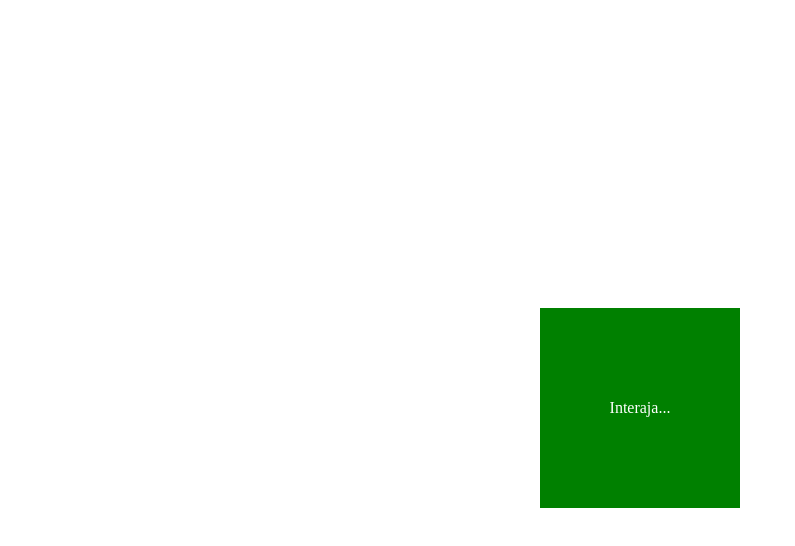
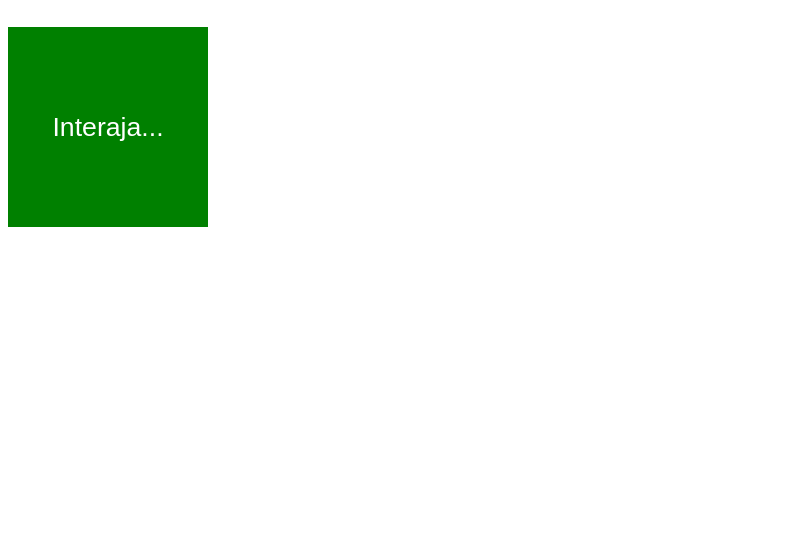
Before and after one commit to ruanpreboucas/javascript, a plain HTML site: page ex006/index.html in a window 1280 px wide. Shown: the whole page, without its empty margins (0-795 px from the left). Drawn offline with Linux system fonts and the light colour scheme.

Commit message:
atualização ex006

```diff
--- a/ex006/index.html
+++ b/ex006/index.html
@@ -5,31 +5,48 @@
     <meta http-equiv="X-UA-Compatible" content="IE=edge">
     <meta name="viewport" content="width=device-width, initial-scale=1.0">
     <title>Eventos DOM</title>
-</head>
     <style>
 
-    div.container{
-        height: 100vh;
-        display: flex;
-        flex-direction: column;
-        align-items: center;
-        justify-content:center;
-    }
         div#area{
+            font-family: Arial, Helvetica, sans-serif;
+            font-size: 20pt;
             background-color: green;
             color: white;
             width:200px;
             height: 200px;
-        display: flex;
-        justify-content: center;
-        align-items: center;
+            line-height: 200px;
+            text-align: center;
         }
+
+
     </style>
+</head>
 <body>
-    <div class="container">
+    <div class="container"> <!-- onclick é o evento de clicar-->
         <div id="area">
             <p>Interaja...</p>
         </div>
     </div>
+
+    <script>
+          var a = window.document.getElementById('area') //objeto
+          a.addEventListener('click',clicar)
+          a.addEventListener('mouseenter', entrar)
+          a.addEventListener('mouseleave', sair)
+
+        function clicar(){
+            a.innerText = 'Clicou!'
+            a.style.background = 'red'
+        }
+
+        function entrar(){
+            a.innerText = 'Entrou!'
+        }
+
+        function sair(){
+            a.innerText = 'Saiu!'
+            a.style.background = 'green'
+        }
+    </script>
 </body>
 </html>
```
Lines whose indentation alone changed are shown as unchanged.
